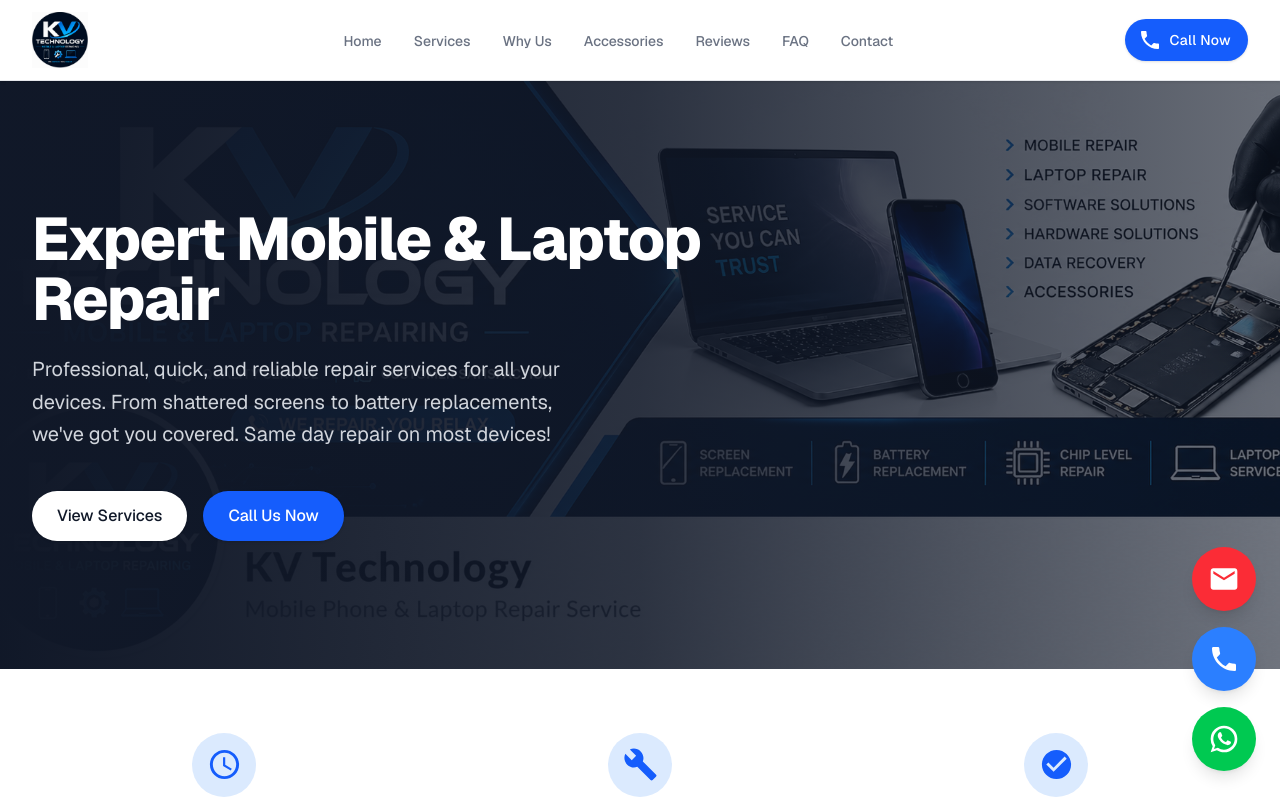
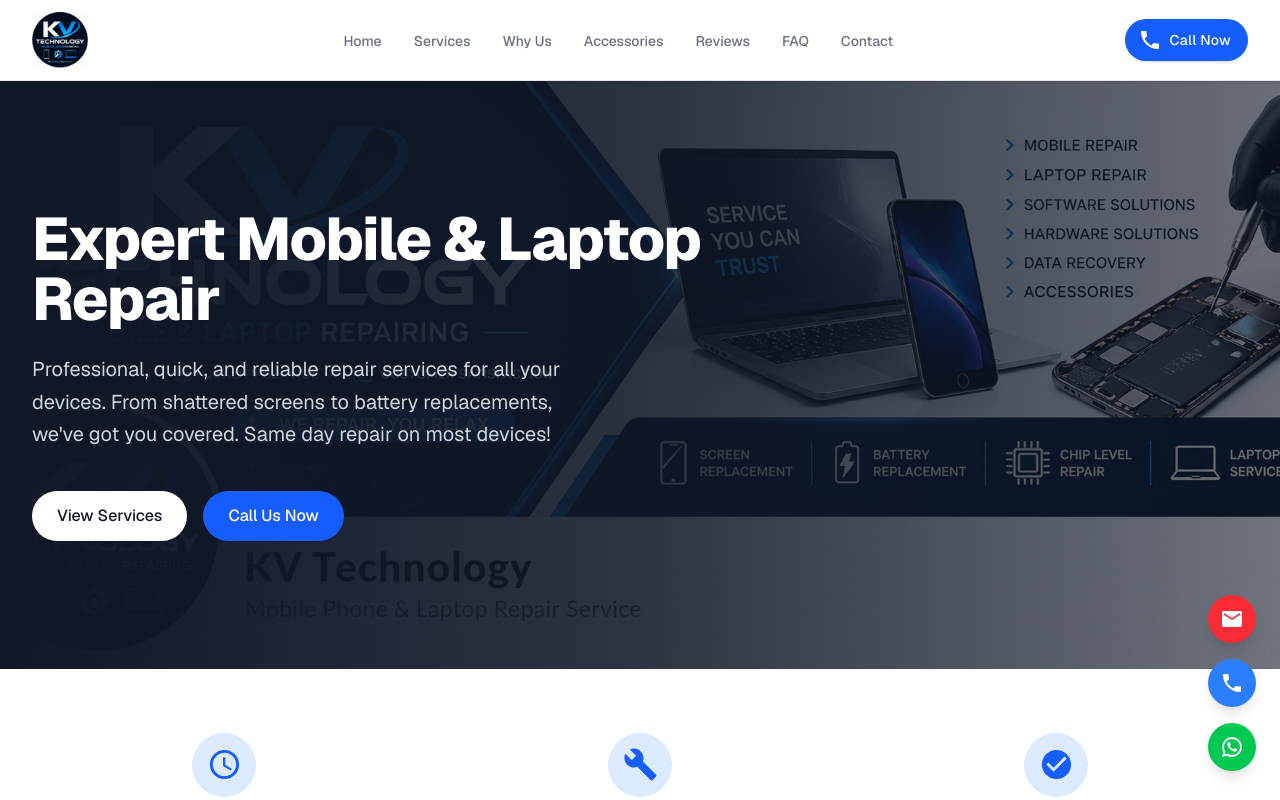
Before and after one commit to Nimesh-Kavinda/kv_technology, a Next.js app: page / in a window 1280 px wide. Shown: the top 800 px of the page. Built offline with nearby package versions, Linux system fonts and the light colour scheme.

Commit message:
feat: update contact buttons with improved styles and icon sizes

```diff
--- a/app/page.tsx
+++ b/app/page.tsx
@@ -610,18 +610,18 @@
     }
 
     <div className="fixed bottom-6 right-6 z-50 flex flex-col gap-4">
-      <motion.a initial={{ opacity: 0, scale: 0, y: 50 }} animate={{ opacity: 1, scale: 1, y: 0 }} transition={{ delay: 1.4, duration: 0.5 }} href="mailto:nimeshkavindakarunasinghe@gmail.com" className="bg-red-500 hover:bg-red-600 text-white rounded-full p-4 shadow-lg hover:shadow-xl transition-all hover:-translate-y-1 flex items-center justify-center animate-bounce-slow relative group" aria-label="Send Email">
-        <EmailIcon style={{ fontSize: 32 }} />
+      <motion.a initial={{ opacity: 0, scale: 0, y: 50 }} animate={{ opacity: 1, scale: 1, y: 0 }} transition={{ delay: 1.4, duration: 0.5 }} href="mailto:nimeshkavindakarunasinghe@gmail.com" className="bg-red-500 hover:bg-red-600 text-white rounded-full p-3 shadow-lg hover:shadow-xl transition-all hover:-translate-y-1 flex items-center justify-center animate-bounce-slow relative group" aria-label="Send Email">
+        <EmailIcon style={{ fontSize: 24 }} />
         <span className="absolute right-full mr-4 bg-gray-900 text-white text-xs px-2 py-1 rounded opacity-0 group-hover:opacity-100 transition-opacity whitespace-nowrap pointer-events-none">Email Us</span>
       </motion.a>
 
-      <motion.a initial={{ opacity: 0, scale: 0, y: 50 }} animate={{ opacity: 1, scale: 1, y: 0 }} transition={{ delay: 1.2, duration: 0.5 }} href="tel:0778525115" className="bg-blue-500 hover:bg-blue-600 text-white rounded-full p-4 shadow-lg hover:shadow-xl transition-all hover:-translate-y-1 flex items-center justify-center animate-bounce-slow relative group" aria-label="Call Now">
-        <PhoneIcon style={{ fontSize: 32 }} />
+      <motion.a initial={{ opacity: 0, scale: 0, y: 50 }} animate={{ opacity: 1, scale: 1, y: 0 }} transition={{ delay: 1.2, duration: 0.5 }} href="tel:0778525115" className="bg-blue-500 hover:bg-blue-600 text-white rounded-full p-3 shadow-lg hover:shadow-xl transition-all hover:-translate-y-1 flex items-center justify-center animate-bounce-slow relative group" aria-label="Call Now">
+        <PhoneIcon style={{ fontSize: 24 }} />
         <span className="absolute right-full mr-4 bg-gray-900 text-white text-xs px-2 py-1 rounded opacity-0 group-hover:opacity-100 transition-opacity whitespace-nowrap pointer-events-none">Call Now</span>
       </motion.a>
 
-      <motion.a initial={{ opacity: 0, scale: 0, y: 50 }} animate={{ opacity: 1, scale: 1, y: 0 }} transition={{ delay: 1.0, duration: 0.5 }} href="https://wa.me/94778525115" target="_blank" rel="noopener noreferrer" className="bg-green-500 hover:bg-green-600 text-white rounded-full p-4 shadow-lg hover:shadow-xl transition-all hover:-translate-y-1 flex items-center justify-center animate-bounce-slow relative group" aria-label="Chat on WhatsApp">
-        <WhatsAppIcon style={{ fontSize: 32 }} />
+      <motion.a initial={{ opacity: 0, scale: 0, y: 50 }} animate={{ opacity: 1, scale: 1, y: 0 }} transition={{ delay: 1.0, duration: 0.5 }} href="https://wa.me/94778525115" target="_blank" rel="noopener noreferrer" className="bg-green-500 hover:bg-green-600 text-white rounded-full p-3 shadow-lg hover:shadow-xl transition-all hover:-translate-y-1 flex items-center justify-center animate-bounce-slow relative group" aria-label="Chat on WhatsApp">
+        <WhatsAppIcon style={{ fontSize: 24 }} />
         <span className="absolute right-full mr-4 bg-gray-900 text-white text-xs px-2 py-1 rounded opacity-0 group-hover:opacity-100 transition-opacity whitespace-nowrap pointer-events-none">WhatsApp</span>
       </motion.a>
     </div>
```
